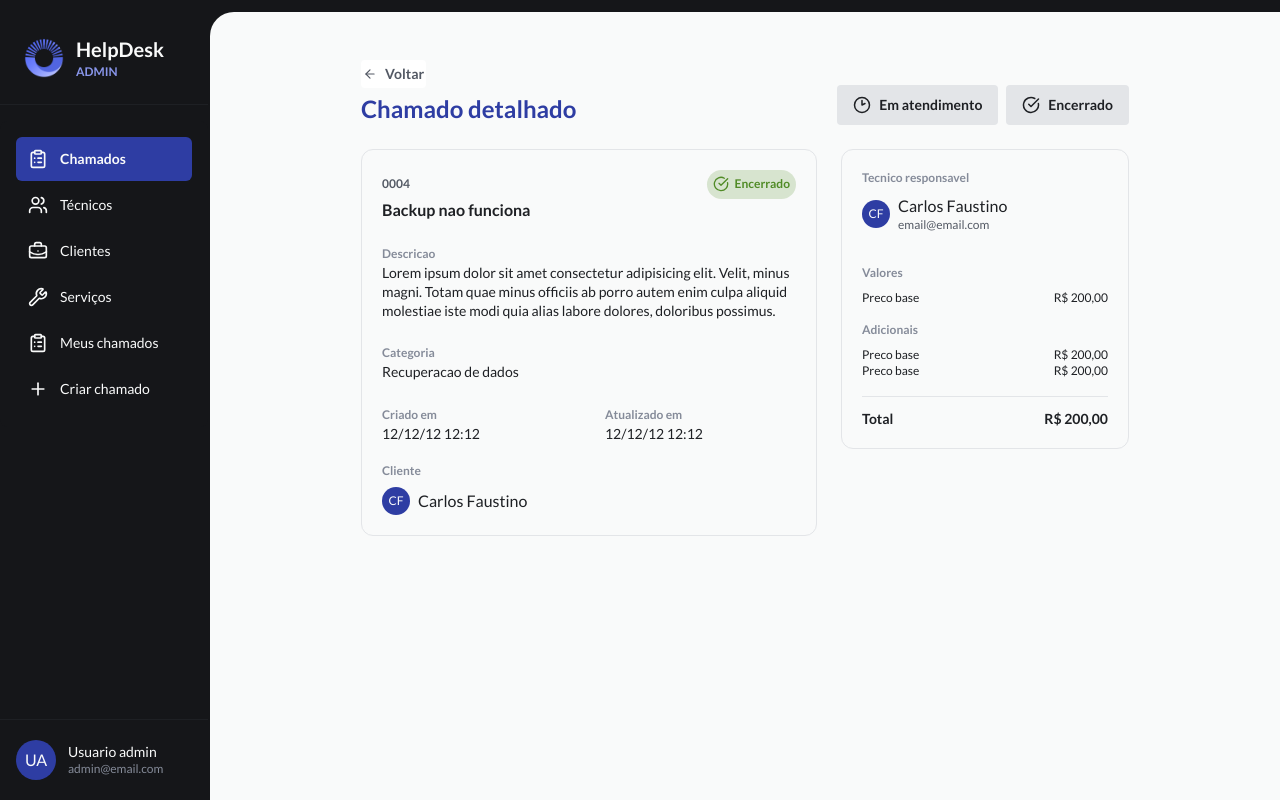
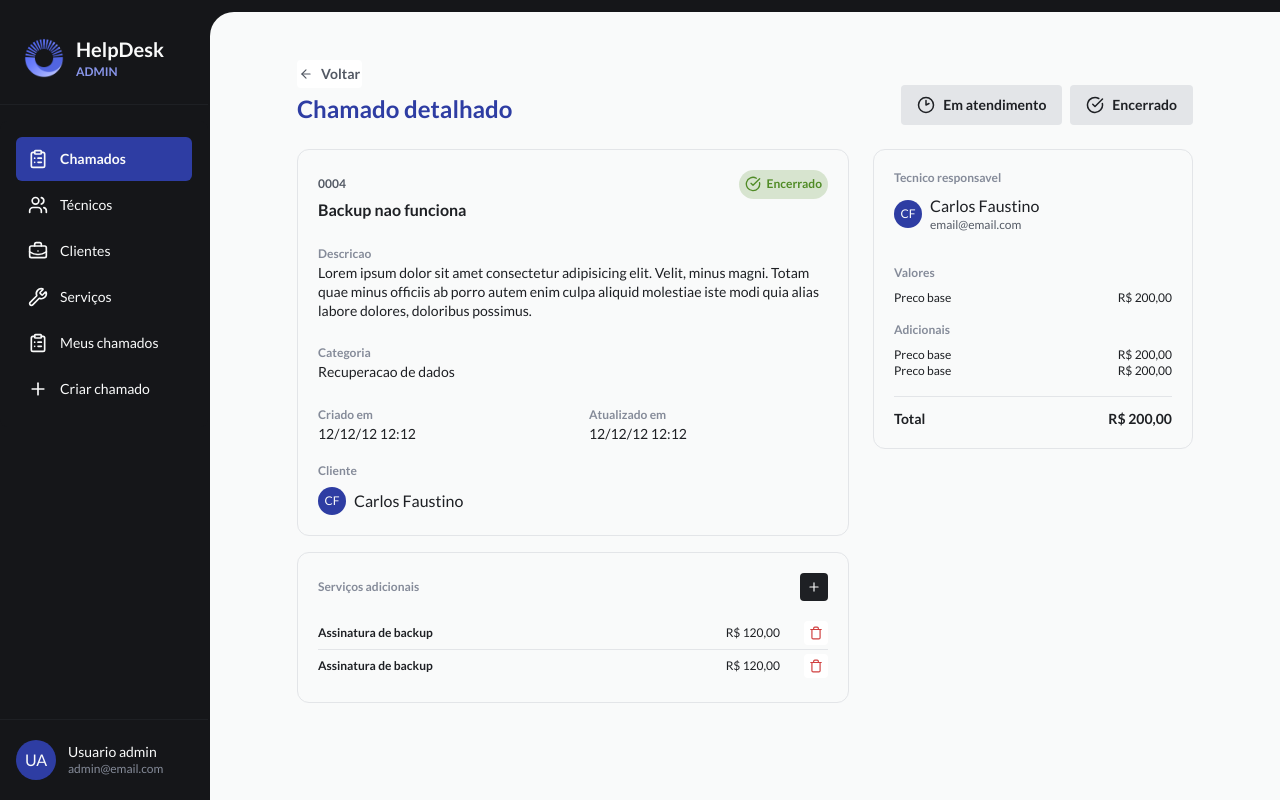
Before and after one commit to carlos-hfc/help-desk, a React (Vite) app in the folder web/: page /dashboard/1 in a window 1280 px wide. Built offline with nearby package versions, Linux system fonts and the light colour scheme.

Commit message:
refactor: update content size

```diff
--- a/web/src/pages/dashboard/call-details-page.tsx
+++ b/web/src/pages/dashboard/call-details-page.tsx
@@ -1,4 +1,4 @@
-import { CheckCircleIcon, Clock2Icon } from "lucide-react"
+import { CheckCircleIcon, Clock2Icon, PlusIcon, TrashIcon } from "lucide-react"
 
 import { Avatar } from "@/components/avatar"
 import { Button } from "@/components/button"
@@ -7,7 +7,7 @@ import { PageTitle } from "@/components/page-title"
 
 export function CallDetailsPage() {
   return (
-    <div className="max-w-3xl mx-auto flex flex-col gap-6">
+    <div className="max-w-4xl mx-auto w-full flex flex-col gap-6">
       <PageTitle
         title="Chamado detalhado"
         hasBackButton
@@ -22,8 +22,8 @@ export function CallDetailsPage() {
         </Button>
       </PageTitle>
 
-      <div className="flex flex-col lg:flex-row gap-4 lg:gap-6 text-gray-200">
-        <div className="border border-gray-500 rounded-xl p-5 flex flex-col gap-5 flex-1">
+      <div className="grid gap-4 lg:gap-x-6 text-gray-200">
+        <div className="border border-gray-500 rounded-xl p-5 flex flex-col gap-5 flex-1 lg:row-start-1 lg:row-end-3">
           <header className="font-bold">
             <div className="flex items-center justify-between">
               <span className="block text-gray-300 text-xs">0004</span>
@@ -69,7 +69,7 @@ export function CallDetailsPage() {
           </div>
         </div>
 
-        <div className="border border-gray-500 rounded-xl p-5 flex flex-col gap-8 h-full lg:w-72">
+        <div className="border border-gray-500 rounded-xl p-5 flex flex-col gap-8 h-full lg:w-80 lg:row-span-1 lg:col-2">
           <div>
             <span className="text-gray-400 font-bold text-xs mb-2 block">
               Tecnico responsavel
@@ -109,6 +109,49 @@ export function CallDetailsPage() {
             </div>
           </div>
         </div>
+
+        <div className="border border-gray-500 rounded-xl p-5 flex flex-col gap-4 h-full text-xs lg:col-1">
+          <div className="flex justify-between items-center">
+            <span className="block text-gray-400 font-bold">
+              Serviços adicionais
+            </span>
+
+            <Button
+              icon
+              size="sm"
+            >
+              <PlusIcon />
+            </Button>
+          </div>
+
+          <div className="divide-y divide-gray-500">
+            <div className="flex justify-between items-center gap-6 py-1">
+              <span className="block font-bold">Assinatura de backup</span>
+
+              <span className="ml-auto">R$ 120,00</span>
+              <Button
+                icon
+                size="sm"
+                variant="link"
+              >
+                <TrashIcon className="text-feedback-danger" />
+              </Button>
+            </div>
+
+            <div className="flex justify-between items-center gap-6 py-1">
+              <span className="block font-bold">Assinatura de backup</span>
+
+              <span className="ml-auto">R$ 120,00</span>
+              <Button
+                icon
+                size="sm"
+                variant="link"
+              >
+                <TrashIcon className="text-feedback-danger" />
+              </Button>
+            </div>
+          </div>
+        </div>
       </div>
     </div>
   )
--- a/web/src/pages/technicians/technician-details-page.tsx
+++ b/web/src/pages/technicians/technician-details-page.tsx
@@ -6,7 +6,7 @@ import { hours } from "@/utils/hours"
 
 export function TechnicianDetailsPage() {
   return (
-    <div className="max-w-3xl mx-auto w-full flex flex-col gap-6">
+    <div className="max-w-4xl mx-auto w-full flex flex-col gap-6">
       <PageTitle
         title="Perfil de técnico"
         hasBackButton
@@ -16,7 +16,7 @@ export function TechnicianDetailsPage() {
       </PageTitle>
 
       <div className="flex flex-col lg:flex-row gap-4 lg:gap-6 text-gray-200">
-        <div className="border border-gray-500 rounded-xl p-5 flex flex-col gap-5 h-full lg:w-72">
+        <div className="border border-gray-500 rounded-xl p-5 flex flex-col gap-5 h-full lg:w-80">
           <header className="space-y-1">
             <h2 className="font-bold">Dados pessoais</h2>
             <span className="text-gray-300 text-xs">
```
